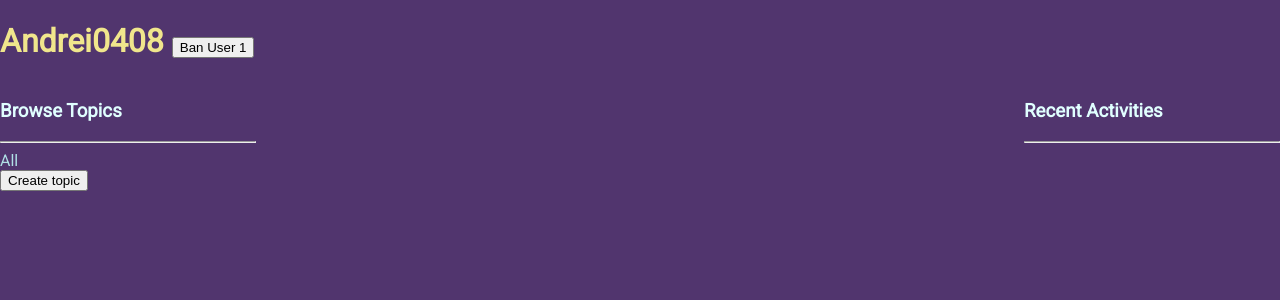
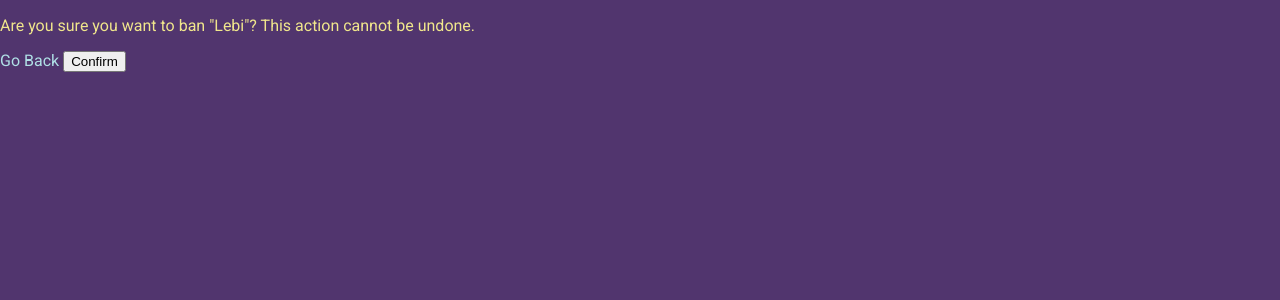
Before and after one commit to Andrei481/SocialMediaWebsite, a Django app: page /ban-user/6/ in a window 1280 px wide. Shown: the part 131-431 px from the top of the page. Run offline with Django 4.2, Linux system fonts and the light colour scheme; a user stored in the database is signed in; data comes from the database, SQL or seed files in the repository; both versions use the stored data as it was after the commit.

Commit message:
fixed ban user bugs

```diff
--- /dev/null
+++ b/base/templates/base/ban_user.html
@@ -0,0 +1,12 @@
+{% extends 'main.html' %}
+
+{% block content %}
+
+<form method="POST" action="">
+    {% csrf_token %}
+    <p>Are you sure you want to ban "{{obj}}"? This action cannot be undone.</p>
+    <a href="{{request.META.HTTP_REFERER}}">Go Back</a>
+    <input type="submit" value="Confirm">
+</form>
+
+{% endblock content %}
--- a/base/templates/base/profile.html
+++ b/base/templates/base/profile.html
@@ -4,10 +4,10 @@
 
 <h1>
     {{user.username}}
-    {% if request.user.is_superuser %}
+    {% if request.user.is_superuser and not request.user == user %}
         {% if user.is_active %}
         <button class="button-ban">
-            <a href="{% url 'ban-user' user.id %}">Ban User {{user.id}}</a>
+            <a href="{% url 'ban-user' user.id %}">Ban User</a>
         </button>
         {% else %}
         <button class="button-ban">
--- a/base/views.py
+++ b/base/views.py
@@ -10,27 +10,23 @@ from .models import Message, Room, Topic
 from .forms import RoomForm, TopicForm
 
 
-# rooms = [
-#     {'id':1, "name": "Sports"},
-#     {'id':2, "name": "Politics"},
-#     {'id':3, "name": "Tech"},
-# ]
-
 def banUser(request, pk):
     if not request.user.is_superuser:
         return  HttpResponse('Only the admin can ban users!')
 
     banned_user = User.objects.get(id=pk)
-    print(banned_user.username)
+    rooms = Room.objects.filter(host=banned_user)
+    comments = Message.objects.filter(user=banned_user)
     if banned_user.is_superuser:
         return HttpResponse("Cannot ban the admin!")
-    # try:
-    #     banned_user.is_active = False
-    # except:
-    #     messages.error("Cannot ban " + banned_user.username)
 
-    context = {'banned_user': banned_user}
-    return render(request, 'base/profile.html', context)
+    if request.method == 'POST':
+        rooms.delete()
+        comments.delete()
+        banned_user.delete()
+        return redirect('home')
+
+    return render(request, 'base/ban_user.html', {'obj':banned_user})
 
 def userProfile(request, pk):
     user = User.objects.get(id=pk)
```
Also changed, not shown: db.sqlite3.
